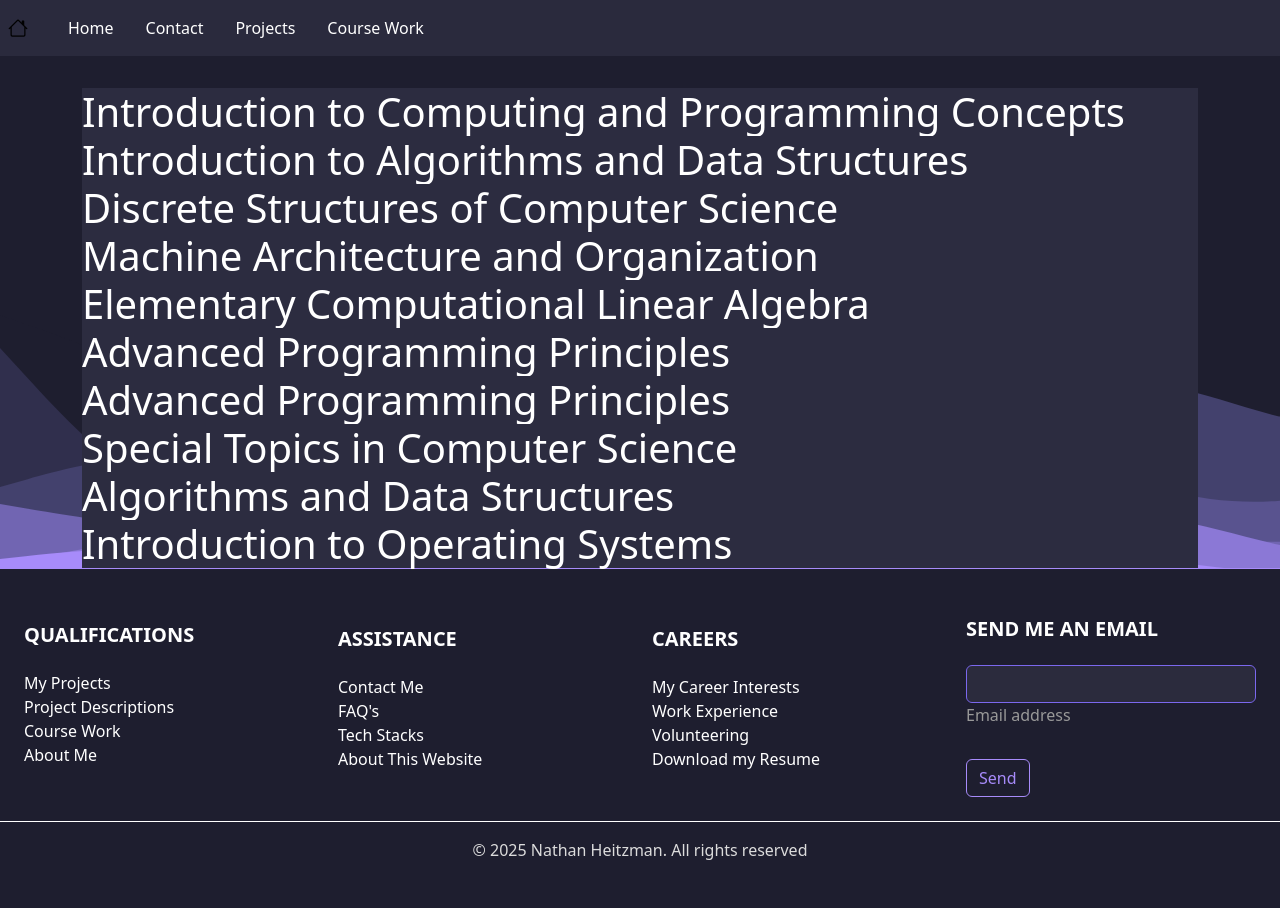
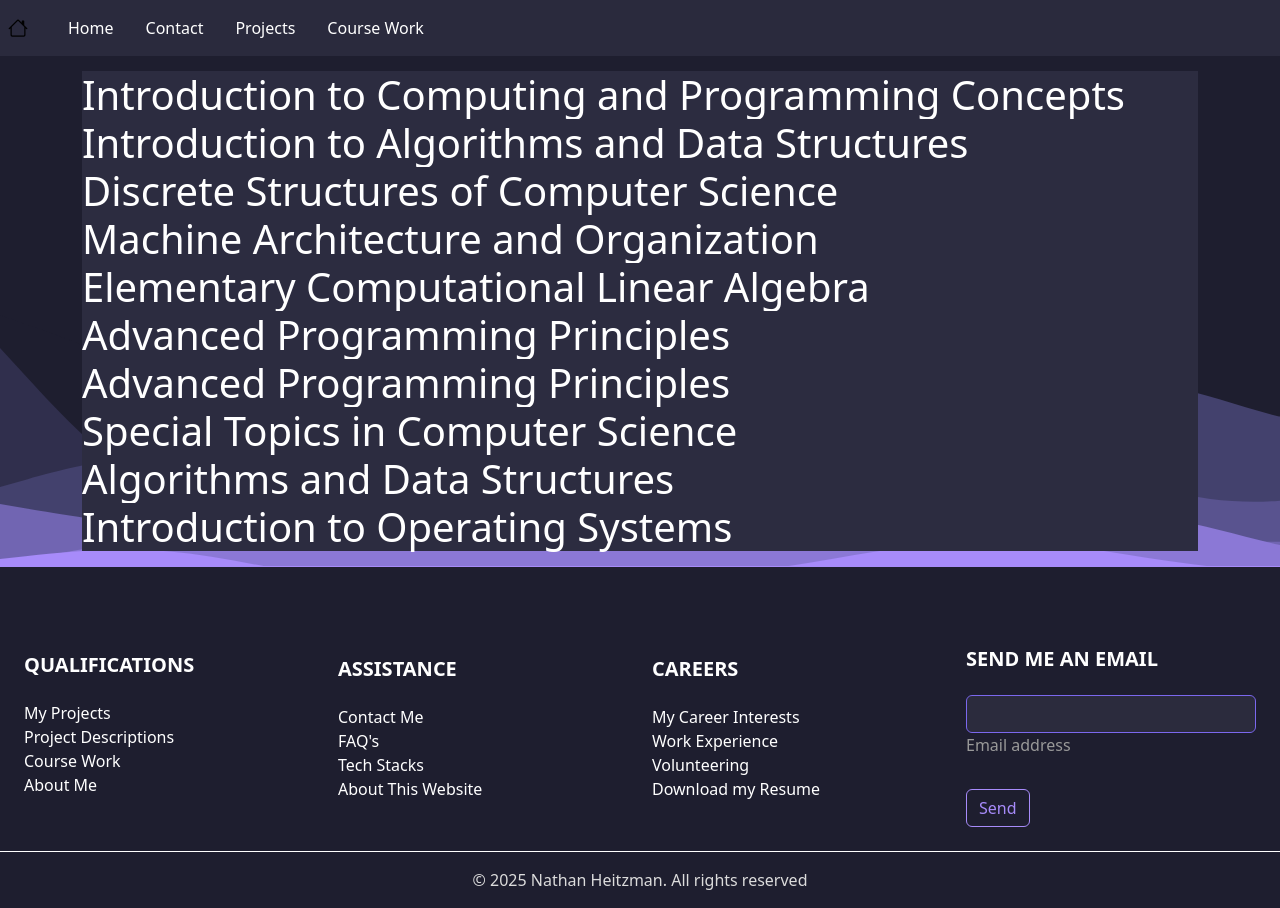
Before and after one commit to NathanHeitzman/Portfolio-Website, a React (Vite) app: page /coursework in a window 1280 px wide. Before the commit the page ends 878 px from the top, so only its background shows below. Built offline with nearby package versions, Linux system fonts and the light colour scheme.

Commit message:
refactored placement for headshot on homepage

```diff
--- a/src/assets/styles/ContactMe.css
+++ b/src/assets/styles/ContactMe.css
@@ -15,7 +15,7 @@ body {
 .reasons-image {
     max-width:100%;
     height:auto; /*preserve aspect ratio when resizing page*/
-    border: 5px solid black;
+    border: 1px solid #2C2C40;
     border-radius: 20px;
 
     display: block; /*center the image horizontally*/
--- a/src/assets/styles/Home.css
+++ b/src/assets/styles/Home.css
@@ -3,8 +3,11 @@
   background-color: #1e1e2f;
   background-image: url("../images/layered-waves-haikei.svg");
   background-repeat: no-repeat;
-  padding-top: 2rem;
+  margin-bottom: 2rem;
   border-bottom: 1px solid #a78bfa;
+  padding-top: 15px;
+  padding-bottom: 15px;
+  /*border: 1px solid red;*/
 }
 
 .row {
--- a/src/pages/ContactMe.tsx
+++ b/src/pages/ContactMe.tsx
@@ -48,7 +48,7 @@ const ContactMe = () => {
         <div className="contentLeft col-12 col-md-6 order-md-1">
           <div className="reasons-container">
             <div className="reasons-text">
-              <p>Message me to:</p>
+              <p>Message me to inquire about:</p>
               <ul>
                 <li className="contact-list-item">Project collaboration</li>
                 <li className="contact-list-item">Job / Internship opportunities</li>
--- a/src/pages/Home.tsx
+++ b/src/pages/Home.tsx
@@ -91,7 +91,7 @@ const Homepage = () => {
         </div>
       </div>
 
-      <div className="container highlight-projects d-flex flex-column justify-content-center">
+      <div className="container highlight-projects d-flex flex-column justify-content-center mb-2">
         <h1 className="projects-header text-white align-self-center">
           My Favorite Projects:
         </h1>
```
